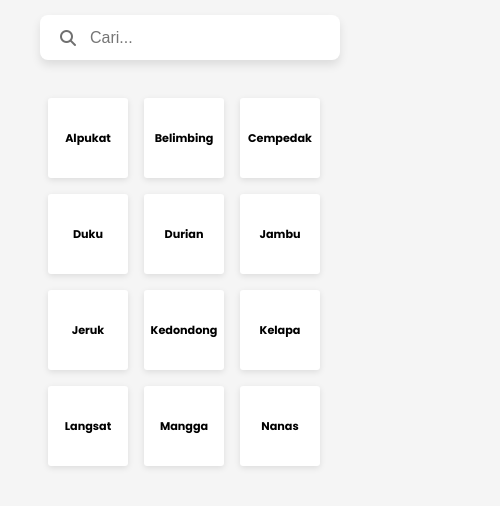
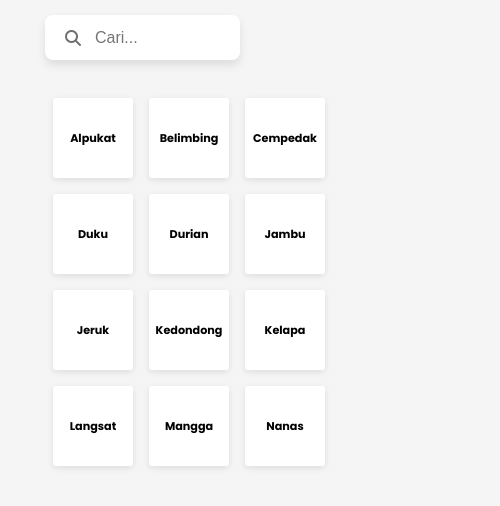
Before and after one commit to aldikhoirul/search-filter, a plain HTML site: page index.html in a window 390 px wide. Shown: the whole page, 500 px wide, since content can reach past the window. Drawn offline with Linux system fonts and the light colour scheme.

Commit message:
ubah responsive

```diff
--- a/style.css
+++ b/style.css
@@ -93,13 +93,22 @@ body {
 }
 
 @media (max-width: 768px) {
-  .main-container {
-    width: 60%;
+  .search-container {
+    width: 50%;
   }
 }
 
 @media (max-width: 576px) {
+  body {
+    width: auto;
+  }
+
   .main-container {
-    width: 60%;
+    margin-left: 45px;
+    width: auto;
+  }
+
+  .search-container {
+    width: 50%;
   }
 }
```
